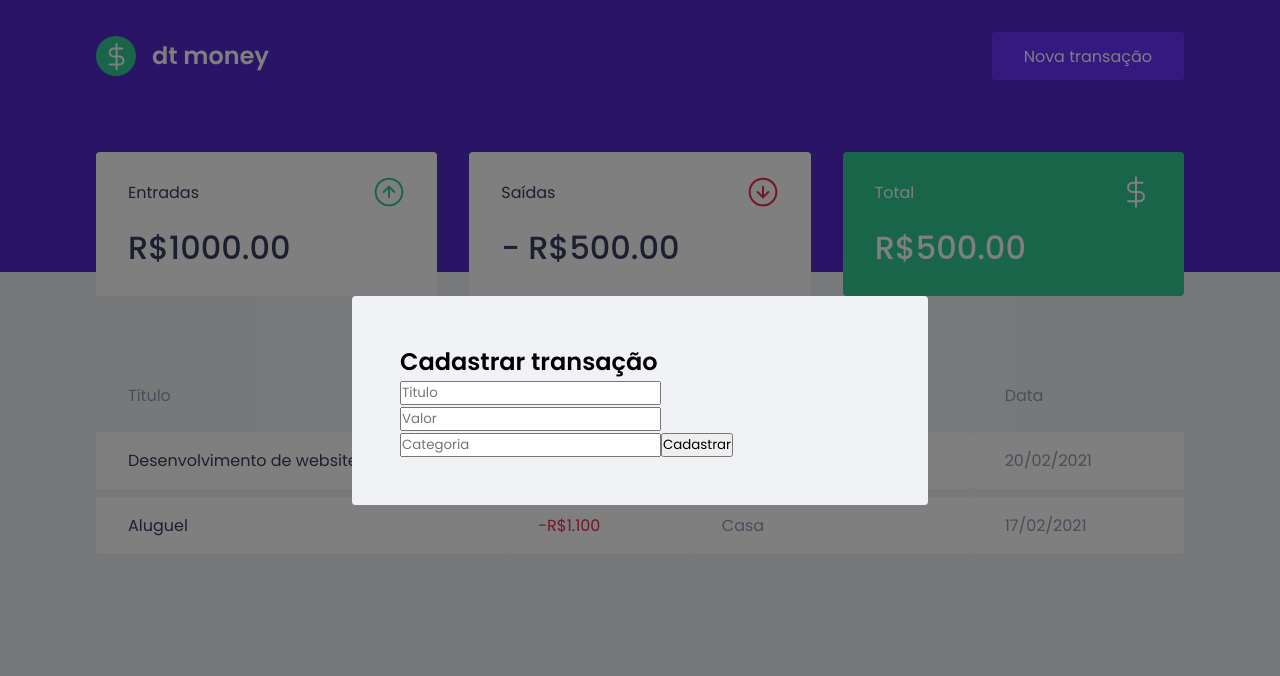
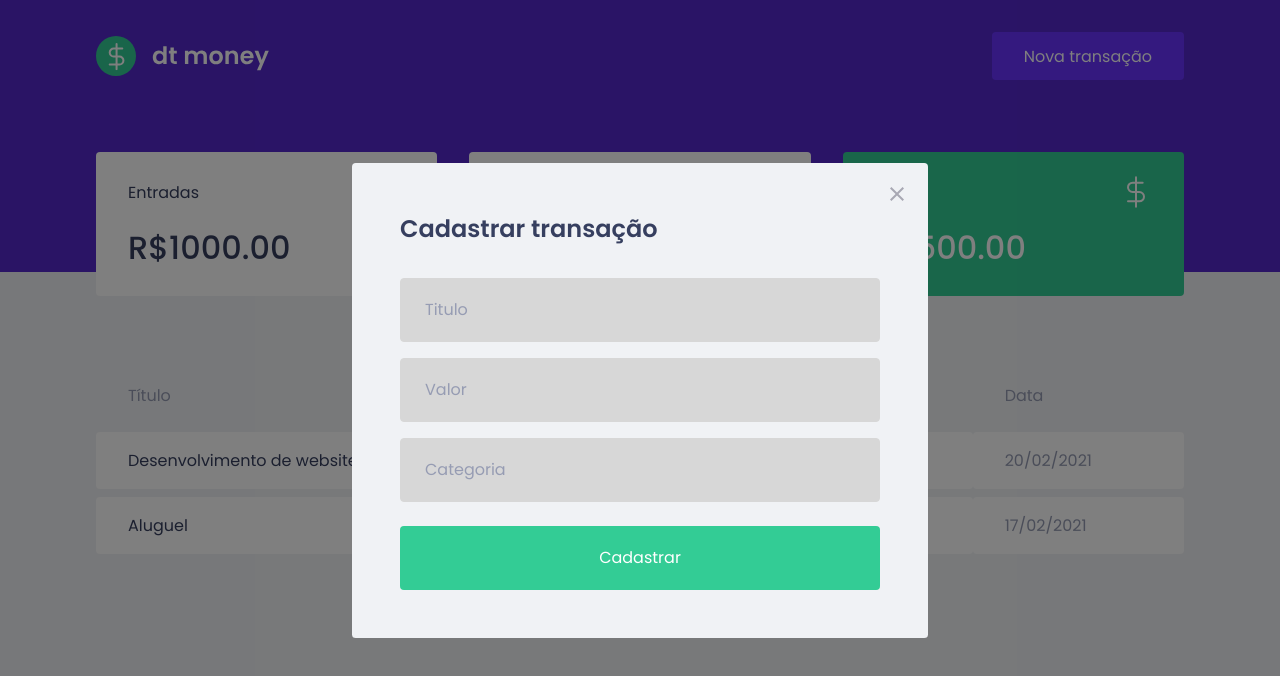
Before and after one commit to domuserk/Dt-Money, a React (Create React App) app: page / in a window 1280 px wide. Both pictures are taken after a click on the button "Nova transação". Shown: the top 676 px of the page. Built offline with nearby package versions, Linux system fonts and the light colour scheme; no server answers; what miragejs would draw is missing.

Commit message:
Adding style to form modal

```diff
--- a/src/components/NewTransactionModal/index.tsx
+++ b/src/components/NewTransactionModal/index.tsx
@@ -1,5 +1,6 @@
 import Modal from 'react-modal';
 import { Container } from './styles';
+import closeImg from '../../assets/close.svg';
 
 interface NewTransactionModalProps {
   isOpen: boolean;
@@ -15,6 +16,14 @@
     overlayClassName="react-modal-overlay"
     className="react-modal-content"
   >
+
+    <button
+      type="button"
+      onClick={onRequestClose}
+      className="react-modal-close"
+    >
+    <img src={closeImg} alt="Fechar modal" />
+    </button>
     <Container>
     <h2>Cadastrar transação</h2>
     <input
--- a/src/components/NewTransactionModal/styles.ts
+++ b/src/components/NewTransactionModal/styles.ts
@@ -1,5 +1,48 @@
 import styled from 'styled-components';
 
 export const Container = styled.form `
+  h2 {
+    color: var(--text-title);
+    font-size: 1.5rem;
+    margin-bottom: 2rem;
+  }
 
+  input {
+    width: 100%;
+    padding: 0 1.5rem;
+    height: 4rem;
+    border-radius: 0.25rem;
+
+    border: 1px solid #d7d7d7;
+    background: #d7d7d7;
+
+    font-weight: 400;
+    font-size: 1rem;
+
+    &::placeholder {
+      color: var(--text-body);
+    }
+
+    & + input {
+      margin-top: 1rem;
+    }
+  }
+
+  button[type="submit"] {
+    width: 100%;
+    padding: 0 1.5rem;
+    height: 4rem;
+    background: var(--green);
+    color: #FFF;
+    border-radius: 0.25rem;
+    border: 0;
+    font-size: 1rem;
+    margin-top: 1.5rem;
+    font-weight: 600px;
+    transition: filter 0.2s;
+
+    &:hover {
+      filter: brightness(0.9);
+    }
+  }
 `;
--- a/src/styles/global.ts
+++ b/src/styles/global.ts
@@ -74,4 +74,17 @@
     position: relative;
     border-radius: 0.24rem;
   }
+
+  .react-modal-close {
+    position: absolute;
+    right: 1.5rem;
+    top: 1.5rem;
+    border: 0;
+    background: transparent;
+    transition: filter 0.2s;
+
+    &:hover {
+      filter: brightness(0.8);
+    }
+  }
 `
```
